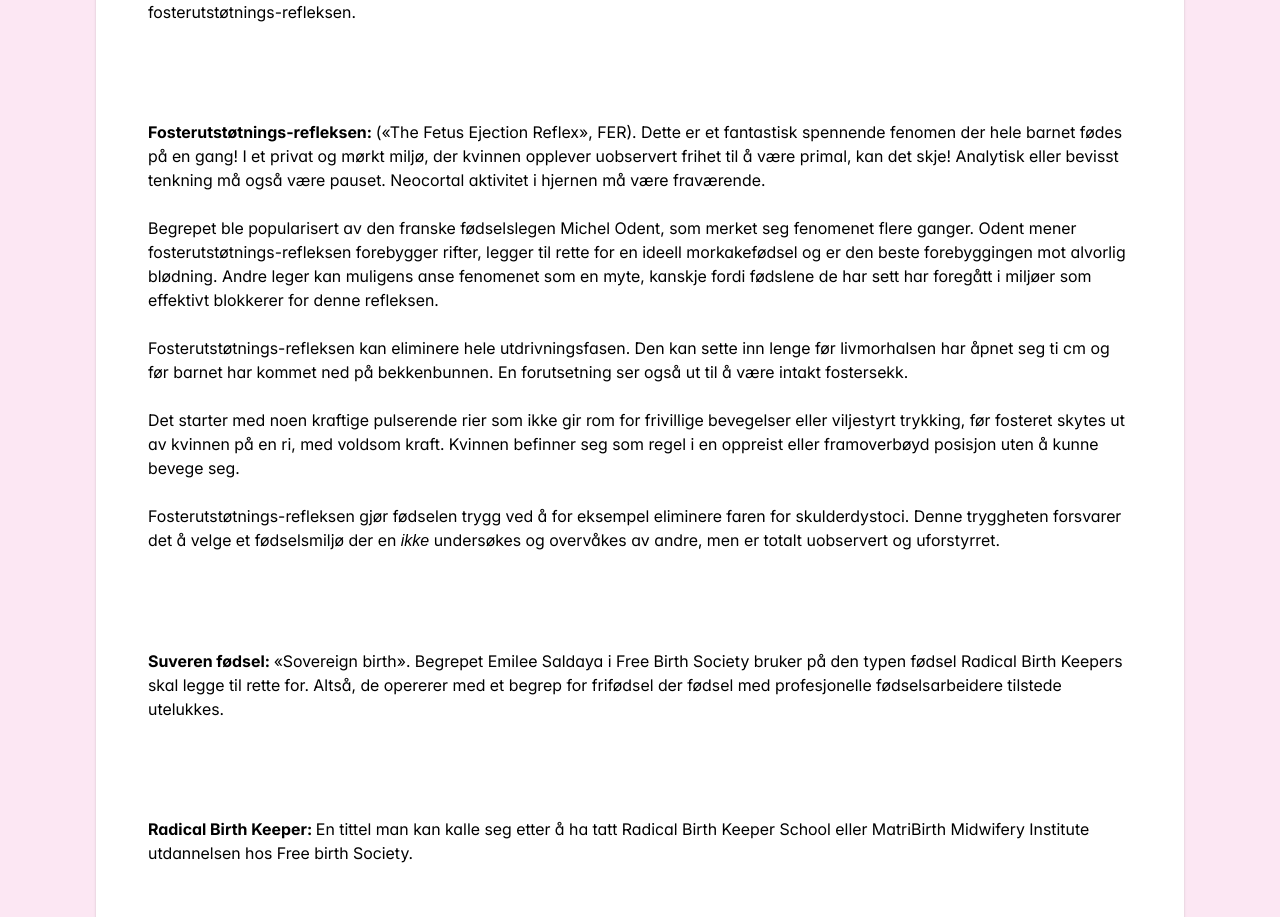
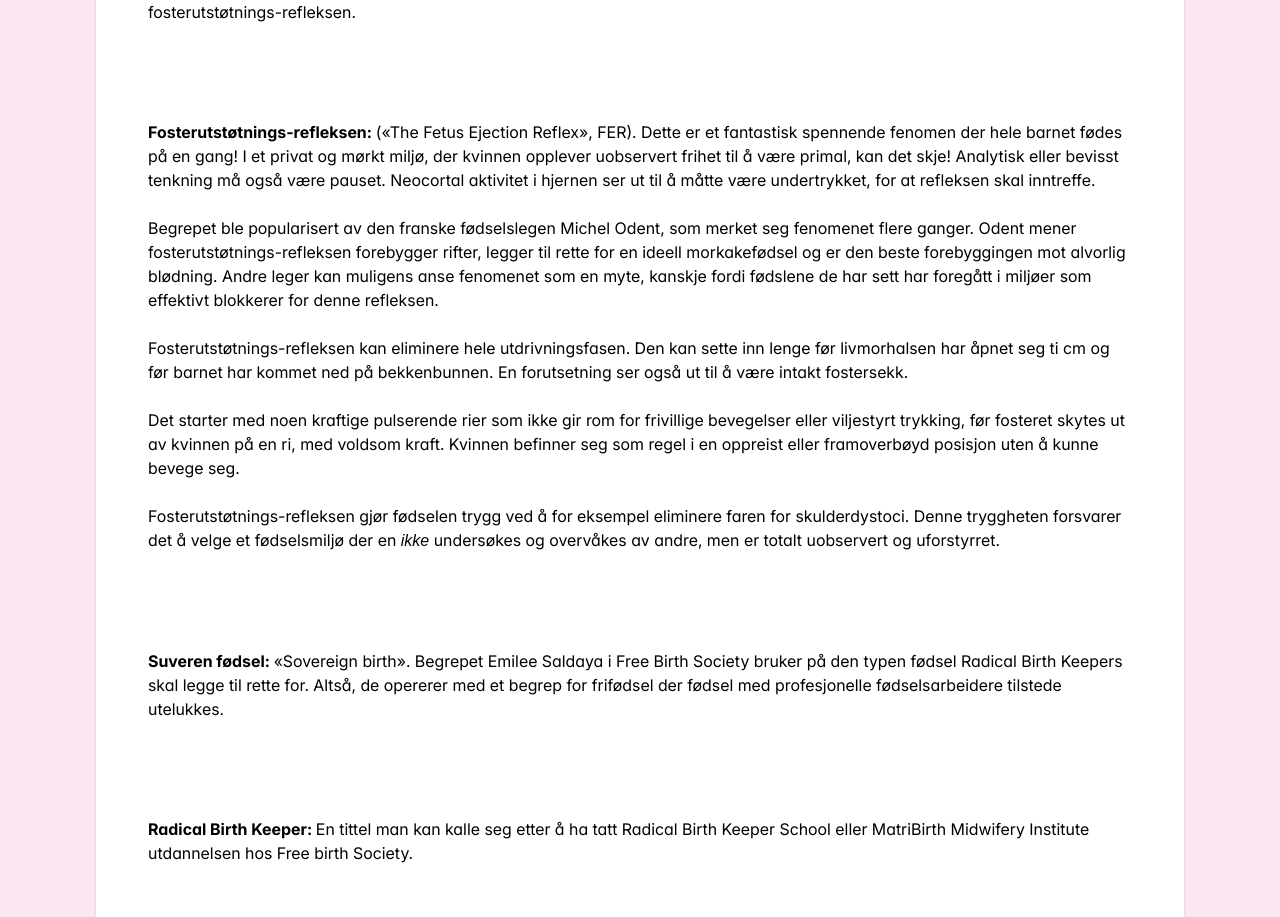
Before and after one commit to pauleb3/frifodsel, a Next.js app: page /ordliste in a window 1280 px wide. Shown: the part 3787-4704 px from the top of the page. Built offline with nearby package versions, Linux system fonts and the light colour scheme; a web font is replaced by a local one.

Commit message:
valentin

```diff
--- a/app/ordliste/page.tsx
+++ b/app/ordliste/page.tsx
@@ -337,7 +337,8 @@ export default function Home() {
           fenomen der hele barnet fødes på en gang! I et privat og mørkt miljø,
           der kvinnen opplever uobservert frihet til å være primal, kan det
           skje! Analytisk eller bevisst tenkning må også være pauset. Neocortal
-          aktivitet i hjernen må være fraværende. <br />
+          aktivitet i hjernen ser ut til å måtte være undertrykket, for at
+          refleksen skal inntreffe. <br />
           <br />
           Begrepet ble popularisert av den franske fødselslegen Michel Odent,
           som merket seg fenomenet flere ganger. Odent mener
```
